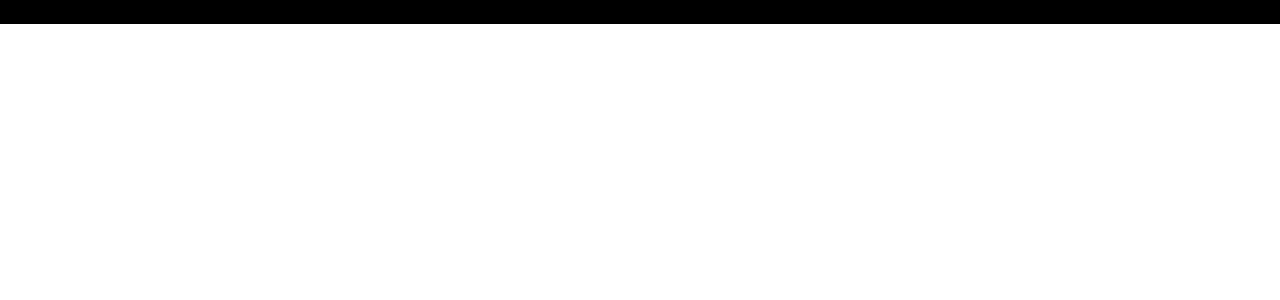
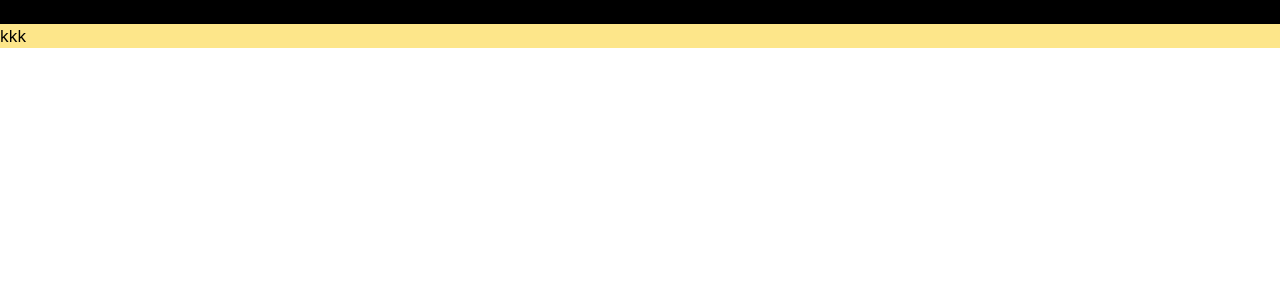
Before and after one commit to sadSapiens/mmt, a React (Create React App) app: page / in a window 1280 px wide. Shown: the top 300 px of the page. Built offline with nearby package versions, Linux system fonts and the light colour scheme.

Commit message:
crete branch

```diff
--- a/src/pages/home/index.tsx
+++ b/src/pages/home/index.tsx
@@ -4,6 +4,7 @@
   return (
     <>
       <div className="bg-black">home</div>
+      <div className="bg-amber-200">kkk</div>
     </>
   );
 };
```
